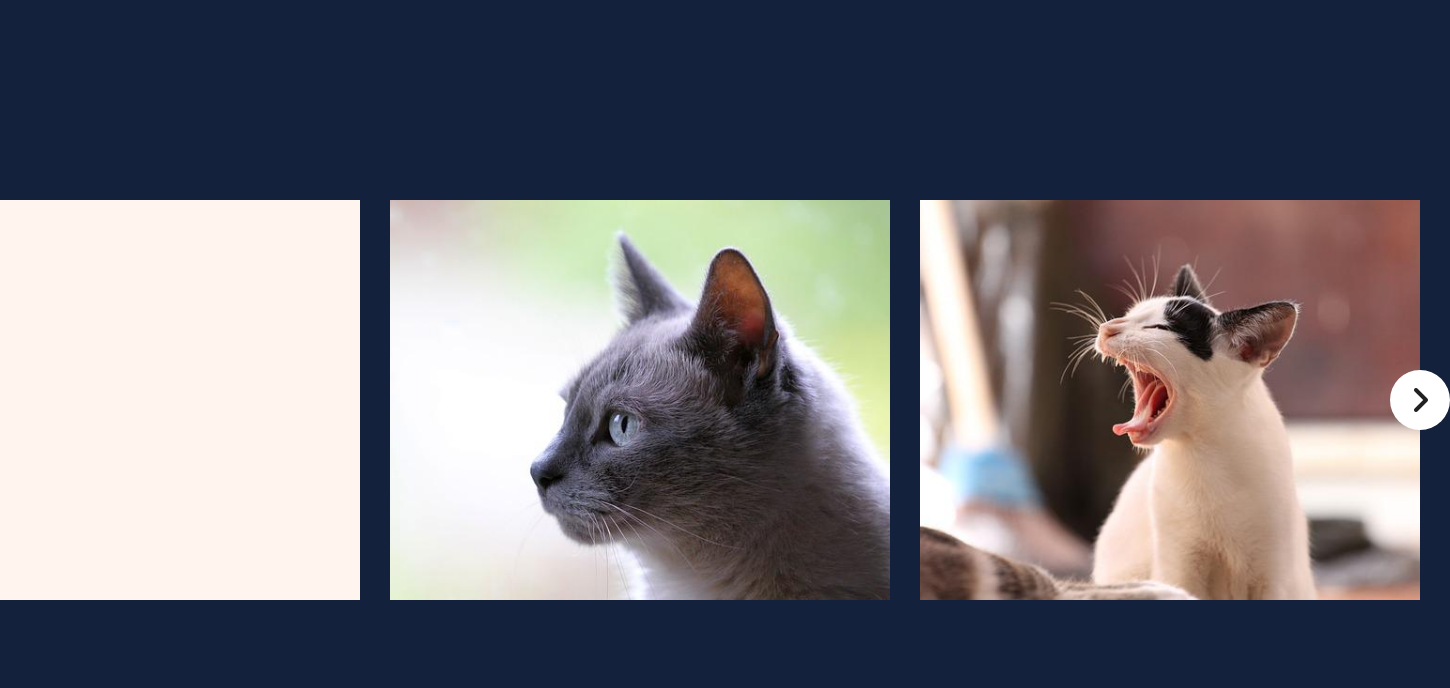
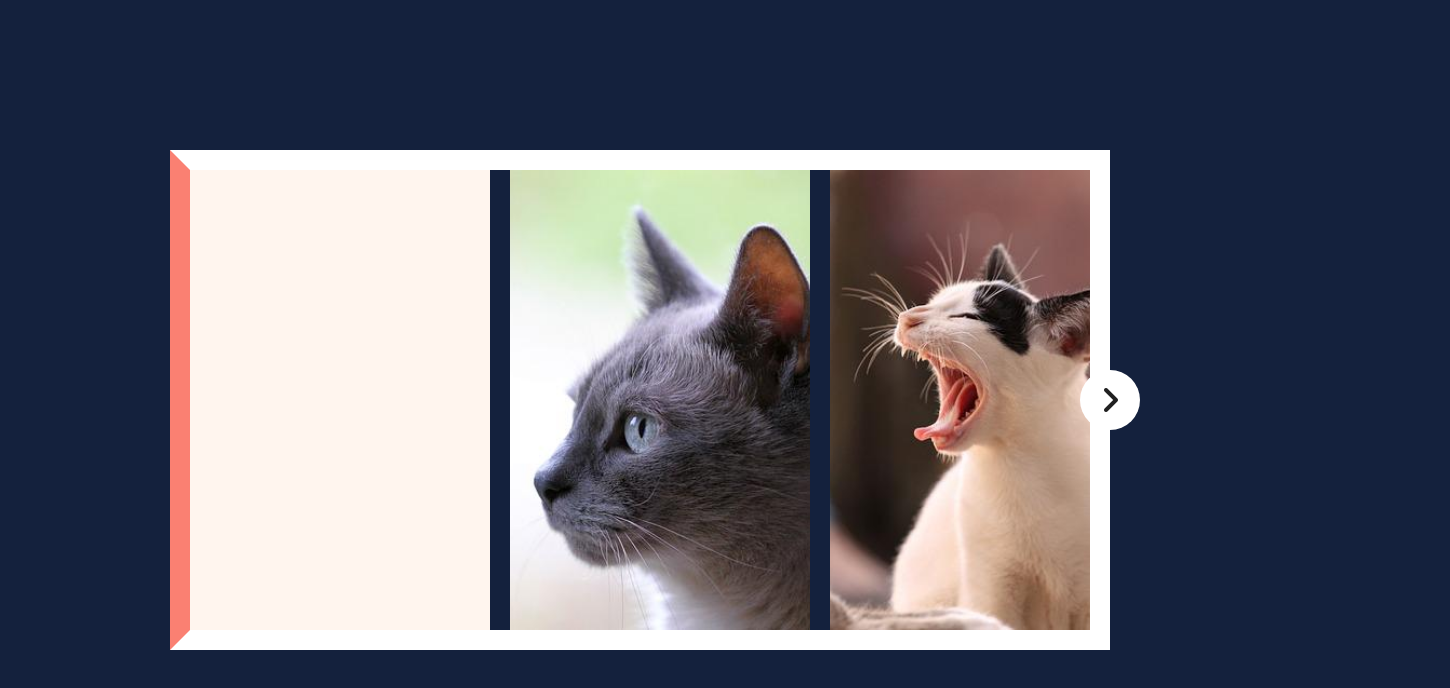
Before and after one commit to ssw6750/JavaScript-project-study-with-likeLion, a website: page client/03.prj.html in a window 1280 px wide. Shown: the whole page, 1450 px wide, since content can reach past the window. Drawn offline with Linux system fonts and the light colour scheme; a web font is replaced by a local one.

Commit message:
프로젝트3 수정( 로직을 이해하기 쉽게 보더처리함 )

```diff
--- a/client/03.prj.js
+++ b/client/03.prj.js
@@ -8,9 +8,9 @@ let imgs = [
 ]
 
 const numberOfImagesInCarousel = 3;
-const imgWidth = 500;
-const imgHeight = 400;
-const carouselGap = 30;
+const imgWidth = 300;
+const imgHeight = 500;
+const carouselGap = 20;
 const carouselSpace = imgWidth+carouselGap;
 const carousel_imgs = document.querySelector('.carousel_imgs')
 const container = document.querySelector('.container')
@@ -58,6 +58,7 @@ imgs.map(({url}, index)=>{
 
 
 const click_handler = (e) => {
+  console.log("test");
   let target = e.target
 
   while(!(target.getAttribute('data-name'))){
@@ -76,6 +77,7 @@ const click_handler = (e) => {
     container.dataset.index=+(container.dataset.index)+1
     checkIndex()
   }
+
 }
 
 const mousedown_handler = (e) => {
@@ -119,7 +121,14 @@ const mousemove_handler = (e) => {
   carousel_imgs.style.left = `${(container.dataset.leftValue - (container.dataset.offset-e.clientX))}px`
 }
 
+// carousel__left_btn.addEventListener("click",(e) => {
+//   console.log("btn click");
+// })
 
+// carousel__right_btn.addEventListener("click",(e) => {
+//   e.stopPropagation()
+//   console.log("btn click");
+// })
 
 document.body.addEventListener("click", click_handler)
 document.body.addEventListener("mousedown", mousedown_handler)
--- a/client/css/03.prj.css
+++ b/client/css/03.prj.css
@@ -23,6 +23,9 @@ body {
   overflow: hidden;
   white-space: nowrap;
   position: relative;
+  border: 20px white solid;
+  border-left: 20px salmon solid;
+
 }
 
 .transition_event{
```
